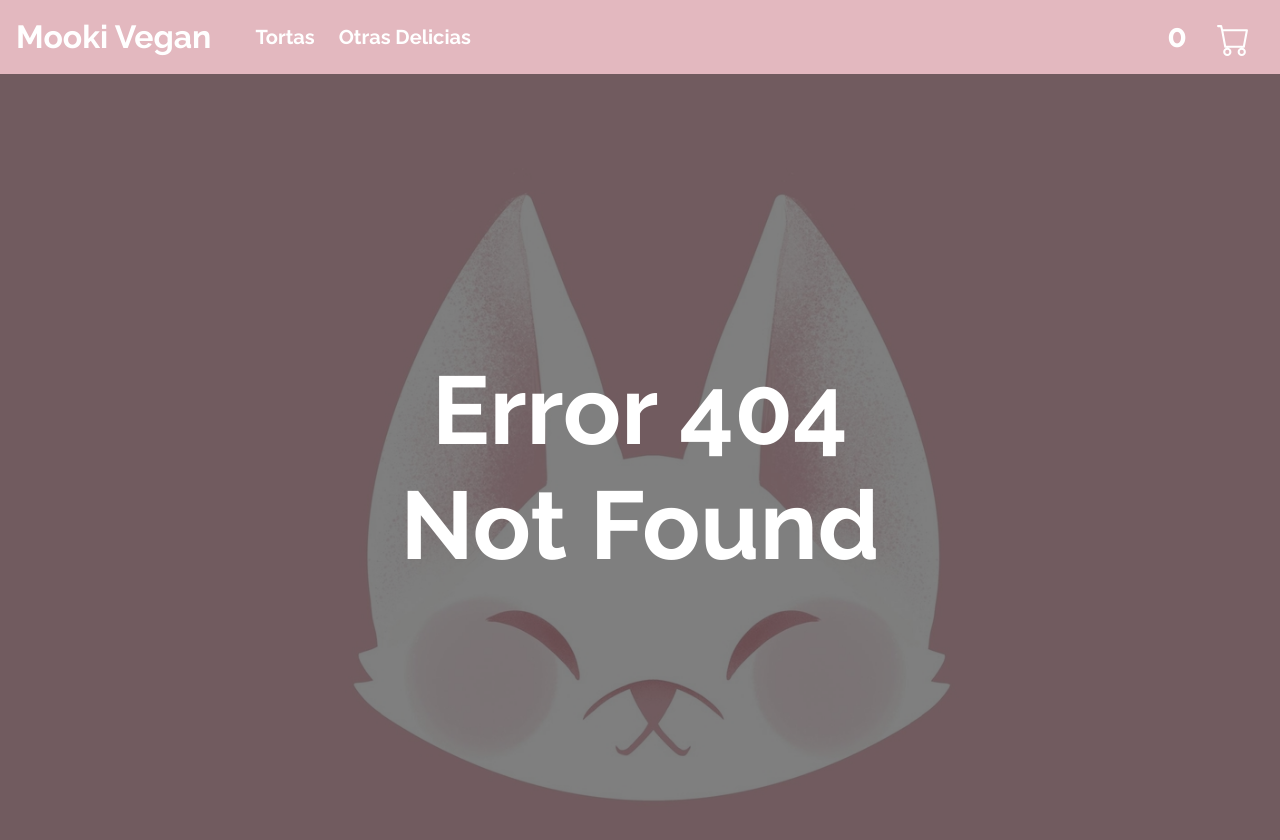
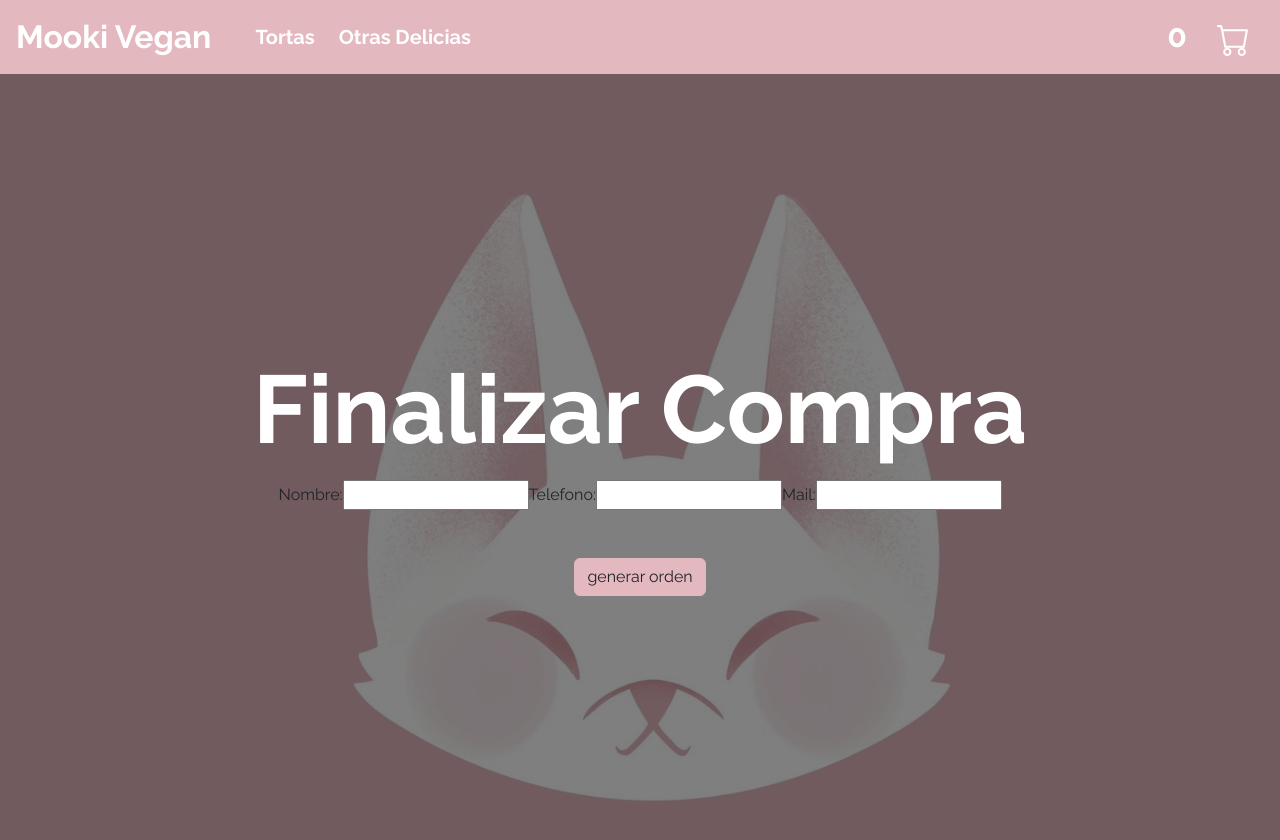
Before and after one commit to axdny/mooki_dalmau_react, a React (Create React App) app: page /checkout in a window 1280 px wide. Before the commit this address had no page. Shown: the top 840 px of the page. Built offline with nearby package versions, Linux system fonts and the light colour scheme.

Commit message:
firebase

```diff
--- a/src/App.js
+++ b/src/App.js
@@ -7,6 +7,7 @@ import { BrowserRouter, Routes, Route } from 'react-router-dom';
 import { CartProvider } from './context/CartContext';
 import Cart from './components/Cart/Cart';
 import NotFound from './components/NotFound/NotFound';
+import Checkout from './components/Checkout/Checkout';
 
 function App() {
   return (
@@ -18,8 +19,9 @@ function App() {
             <Route path='/' element={<ItemListContainer greeting="Mooki Vegan" />} />
             <Route path='/category/:categoryId' element={<ItemListContainer />} />
             <Route path='/detail/:productId' element={<ItemDetailContainer />} />
-            <Route path='/cart' element={<Cart/>}/>
-            <Route path='*' element={<NotFound/>} />
+            <Route path='/cart' element={<Cart />} />
+            <Route path='/checkout' element={<Checkout />} />
+            <Route path='*' element={<NotFound />} />
           </Routes>
         </BrowserRouter>
       </CartProvider>
--- a/src/components/Cart/Cart.js
+++ b/src/components/Cart/Cart.js
@@ -1,5 +1,6 @@
 import { CartContext } from '../../context/CartContext';
 import { useContext } from 'react';
+import { Link } from 'react-router-dom';
 
 const Cart = () => {
   const { cart, removeItem, total, clearCart } = useContext(CartContext);
@@ -17,7 +18,7 @@ const Cart = () => {
                 <div className="d-flex justify-content-evenly pt-5 text-white fw-bold fs-3">
                   {prod.name} x {prod.quantity} unidades / Precio unitario: $ {prod.price}.-
                   <div className="btn btn-group d-flex">
-                    <button onClick={() => removeItem(prod.id)}>eliminar</button>
+                    <button onClick={() => removeItem(prod.id)}>x</button>
                   </div>
                 </div>
               ))
@@ -25,9 +26,10 @@ const Cart = () => {
           <hr className="w-100 border border-3 rounded"></hr>
           <div className="d-flex justify-content-evenly mt-5 text-white fw-bold fs-1">
             Precio total: $ {total}.-
-            <button className="btn fw-bolder">Realizar compra</button>
           </div>
-          <button className="btn mt-5 fw-bold" onClick={() => clearCart()}>Limpiar carrito</button>
+            <div>
+              <Link to="/checkout" className="btn fw-bolder mt-5">Realizar compra</Link>
+            </div>
         </div>
       </div>
     </main>
--- /dev/null
+++ b/src/components/Checkout/Checkout.js
@@ -0,0 +1,89 @@
+import React, { useState, useContext } from 'react';
+import { CartContext } from '../../context/CartContext';
+import { collection, getDocs, query, where, documentId, writeBatch, addDoc } from 'firebase/firestore';
+import { db } from '../../services/firebase/index';
+
+const Checkout = () => {
+  const [loading, setLoading] = useState(false);
+  const [name, setName] = useState();
+  const [phone, setPhone] = useState();
+  const [mail, setMail] = useState();
+  const { cart, total, clearCart } = useContext(CartContext);
+
+  const createOrder = async () => {
+    setLoading(true);
+    try {
+      const order = {
+        buyer: {
+          name: name,
+          phone: phone,
+          mail: mail
+        },
+        items: cart,
+        total: total
+      };
+
+      const batch = writeBatch(db);
+      const noStock = [];
+      const ids = cart.map(prod => prod.id);
+      const productsRef = collection(db, 'products');
+      const productsAddedFromFirestore = await getDocs(query(productsRef, where(documentId(), 'in', ids)));
+      const { docs } = productsAddedFromFirestore;
+
+      docs.forEach(doc => {
+        const dataDoc = doc.data();
+        const stockDb = dataDoc.stock;
+        const productsAddedToCart = cart.find(prod => prod.id === doc.id);
+        const prodQuantity = productsAddedToCart?.quantity;
+
+        if (stockDb >= prodQuantity) {
+          batch.update(doc.ref, { stock: stockDb - prodQuantity });
+        } else {
+          noStock.push({ id: doc.id, ...dataDoc });
+        }
+      });
+
+      if (noStock.length === 0) {
+        await batch.commit();
+        const orderRef = collection(db, 'orders');
+        const orderAdded = addDoc(orderRef, order);
+
+        clearCart();
+        alert(`El id de su orden es: ${orderAdded.id}`);
+      } else {
+        alert('Hay prodcutos fuera de stock');
+      }
+    } catch (error) {
+      console.log(error);
+    } finally {
+      setLoading(false);
+    }
+  };
+  if (loading) {
+    return <h1>Se esta generando su orden...</h1>;
+  }
+  return (
+    <main className="hero-image principal-color">
+      <div className="hero-image--opacity d-flex justify-content-center align-items-center text-center w-100">
+        <div className="hero-image--content">
+          <h1 className="hero-image--title text-white fw-bold pb-1">
+            Finalizar Compra
+          </h1>
+          <form>
+            <label for="name">Nombre:</label>
+            <input type="text" name="name" value={name} onChange={e => setName(e.target.value)} />
+            <label for="phone">Telefono:</label>
+            <input type="number" name="phone" value={phone} onChange={e => setPhone(e.target.value)} />
+            <label for="mail">Mail:</label>
+            <input type="text" name="mail" value={mail} onChange={e => setMail(e.target.value)} />
+          </form>
+          <div className="d-flex justify-content-evenly mt-5 text-white fw-bold fs-1">
+            <button className="btn" onClick={createOrder}>generar orden</button>
+          </div>
+        </div>
+      </div>
+    </main>
+  );
+};
+
+export default Checkout;
--- a/src/services/firebase/index.js
+++ b/src/services/firebase/index.js
@@ -2,13 +2,13 @@ import { initializeApp } from "firebase/app";
 import {getFirestore} from 'firebase/firestore'
 
 const firebaseConfig = {
-  apiKey: "AIzaSyAyg6DxGvdIxgR4E5JtZY5zSSYl3xSA8rE",
-  authDomain: "mooki-51f70.firebaseapp.com",
-  projectId: "mooki-51f70",
-  storageBucket: "mooki-51f70.appspot.com",
-  messagingSenderId: "832732755364",
-  appId: "1:832732755364:web:e11ccf9303b888d6ccbd31"
-};
+  apiKey: process.env.REACT_APP_apiKey,
+  authDomain: process.env.REACT_APP_authDomain,
+  projectId: process.env.REACT_APP_projectId,
+  storageBucket: process.env.REACT_APP_storageBucket,
+  messagingSenderId: process.env.REACT_APP_messagingSenderId,
+  appId: process.env.REACT_APP_appId
+}
 
 const app = initializeApp(firebaseConfig);
 
```
Also changed, not shown: 1 other file (tests, documents, lock files or other folders).
